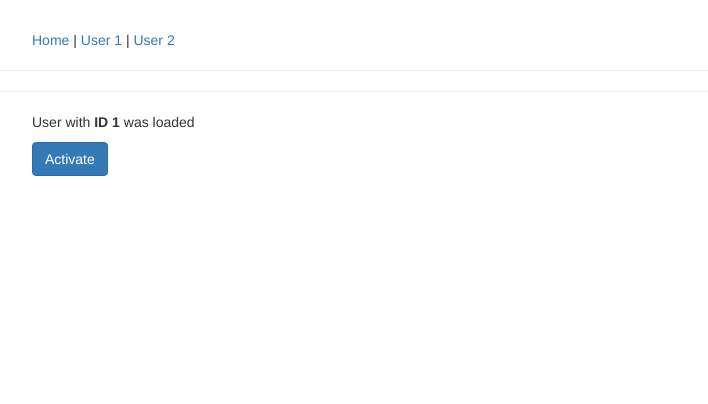
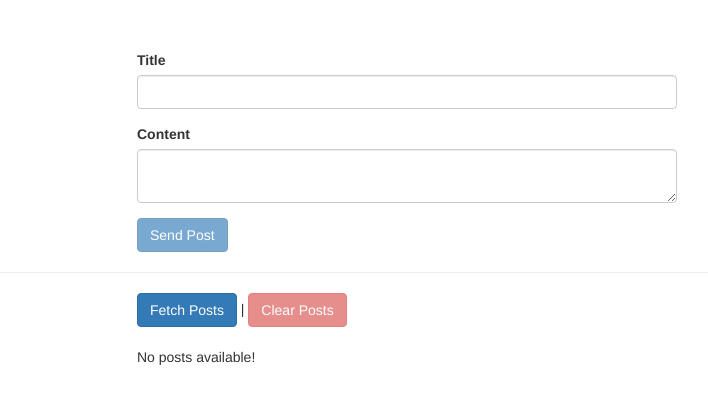
Before and after one commit to EvgeniErmakov/angular-learning-start, an Angular app: page /user/1 in a window 1280 px wide. Shown: the top 404 px of the page, without its empty margins (233-941 px from the left). Built offline with nearby package versions, Linux system fonts and the light colour scheme.

Commit message:
HTTP: branch init

```diff
--- a/src/app/app.component.css
+++ b/src/app/app.component.css
@@ -1,3 +1,7 @@
 .container {
   margin-top: 30px;
 }
+
+.row {
+  margin: 20px 0;
+}
--- a/src/app/app.component.html
+++ b/src/app/app.component.html
@@ -1,22 +1,57 @@
 <div class="container">
   <div class="row">
-    <div class="col-xs-12 col-sm-10 col-md-8 col-sm-offset-1 col-md-offset-2">
-      <a routerLink="/">Home</a> |
-      <a [routerLink]="['user', 1]">
-        User 1
-      </a>
-      |
-      <a [routerLink]="['user', 2]">
-        User 2
-      </a>
+    <div class="col-xs-12 col-md-6 col-md-offset-3">
+      <form #postForm="ngForm" (ngSubmit)="onCreatePost(postForm.value)">
+        <div class="form-group">
+          <label for="title">Title</label>
+          <input
+            type="text"
+            class="form-control"
+            id="title"
+            required
+            ngModel
+            name="title"
+          />
+        </div>
+        <div class="form-group">
+          <label for="content">Content</label>
+          <textarea
+            class="form-control"
+            id="content"
+            required
+            ngModel
+            name="content"
+          ></textarea>
+        </div>
+        <button
+          class="btn btn-primary"
+          type="submit"
+          [disabled]="!postForm.valid"
+        >
+          Send Post
+        </button>
+      </form>
     </div>
   </div>
   <hr />
-  <p *ngIf="userActivated">Activated</p>
-  <hr />
   <div class="row">
-    <div class="col-xs-12 col-sm-10 col-md-8 col-sm-offset-1 col-md-offset-2">
-      <router-outlet></router-outlet>
+    <div class="col-xs-12 col-md-6 col-md-offset-3">
+      <button class="btn btn-primary" (click)="onFetchPosts()">
+        Fetch Posts
+      </button>
+      |
+      <button
+        class="btn btn-danger"
+        [disabled]="loadedPosts.length < 1"
+        (click)="onClearPosts()"
+      >
+        Clear Posts
+      </button>
+    </div>
+  </div>
+  <div class="row">
+    <div class="col-xs-12 col-md-6 col-md-offset-3">
+      <p>No posts available!</p>
     </div>
   </div>
 </div>
--- a/src/app/app.component.ts
+++ b/src/app/app.component.ts
@@ -1,25 +1,28 @@
-import {Component, OnDestroy, OnInit} from '@angular/core';
-import {UserService} from "./user.service";
-import {Subscription} from "rxjs";
+import { Component, OnInit } from '@angular/core';
+import { HttpClient } from '@angular/common/http';
 
 @Component({
   selector: 'app-root',
   templateUrl: './app.component.html',
   styleUrls: ['./app.component.css']
 })
-export class AppComponent implements OnInit, OnDestroy {
-  private subscription: Subscription;
-  userActivated = false;
+export class AppComponent implements OnInit {
+  loadedPosts = [];
 
-  constructor(private userService: UserService) {}
+  constructor(private http: HttpClient) {}
 
-  ngOnInit() {
-    let subscription = this.userService.activatedEmitter.subscribe(didActivate => {
-      this.userActivated = didActivate;
-    });
+  ngOnInit() {}
+
+  onCreatePost(postData: { title: string; content: string }) {
+    // Send Http request
+    console.log(postData);
   }
 
-  ngOnDestroy() {
-    this.subscription.unsubscribe();
+  onFetchPosts() {
+    // Send Http request
+  }
+
+  onClearPosts() {
+    // Send Http request
   }
 }
--- a/src/app/home/home.component.html
+++ /dev/null
@@ -1 +0,0 @@
-<h3>Yay, I'm home!</h3>
--- a/src/app/home/home.component.ts
+++ /dev/null
@@ -1,58 +0,0 @@
-import {Component, OnDestroy, OnInit} from '@angular/core';
-import {filter, interval, map, Observable, Subscription} from "rxjs";
-
-@Component({
-  selector: 'app-home',
-  templateUrl: './home.component.html',
-  styleUrls: ['./home.component.css']
-})
-export class HomeComponent implements OnInit, OnDestroy {
-
-  private firstObsSubscription: Subscription;
-
-  constructor() {
-  }
-
-  ngOnInit() {
-    // this.firstObsSubscription = interval(1000).subscribe(count => {
-    //  console.log(count);
-    // });
-
-    const customIntervalObservable = new Observable<number>(observer => {
-      let count = 0;
-      setInterval(() => {
-        observer.next(count);
-        if (count === 8) {
-          observer.complete();
-        }
-        if (count > 9) {
-          observer.error(new Error('Count is greater 3!'));
-        }
-        count++;
-      }, 1000);
-    });
-
-    this.firstObsSubscription = customIntervalObservable
-      .pipe(
-        filter(data => {
-          return data > 3;
-        }),
-        map((data: number) => {
-          return 'Round' + (data + 1);
-        }))
-      .subscribe(data => {
-          console.log(data);
-        },
-        error => {
-          console.log(error);
-          alert(error.message);
-        },
-        () => {
-          console.log('Completed');
-        });
-  }
-
-  ngOnDestroy() {
-    this.firstObsSubscription.unsubscribe();
-  }
-}
--- a/src/app/user.service.ts
+++ /dev/null
@@ -1,7 +0,0 @@
-import { Injectable } from "@angular/core";
-import {Subject} from "rxjs";
-
-@Injectable({providedIn: 'root'})
-export class UserService {
-  activatedEmitter = new Subject<boolean>();
-}
--- a/src/app/user/user.component.html
+++ /dev/null
@@ -1,2 +0,0 @@
-<p>User with <strong>ID {{ id }}</strong> was loaded</p>
-<button class="btn btn-primary" (click)="onActive()" >Activate</button>
--- a/src/app/user/user.component.ts
+++ /dev/null
@@ -1,25 +0,0 @@
-import { Component, OnInit } from '@angular/core';
-import { ActivatedRoute, Params } from '@angular/router';
-import {UserService} from "../user.service";
-
-@Component({
-  selector: 'app-user',
-  templateUrl: './user.component.html',
-  styleUrls: ['./user.component.css']
-})
-export class UserComponent implements OnInit {
-  id: number;
-
-  constructor(private route: ActivatedRoute, private userService: UserService) {
-  }
-
-  ngOnInit() {
-    this.route.params.subscribe((params: Params) => {
-      this.id = +params['id'];
-    });
-  }
-
-  onActive() {
-    this.userService.activatedEmitter.next(true);
-  }
-}
```
Also changed, not shown: src/app/app-routing.module.ts (deleted, +0 -22 lines), src/app/app.module.ts (+5 -13 lines), src/app/home/home.component.css (deleted), src/app/user/user.component.css (deleted), 1 other file (tests, documents, lock files or other folders).
